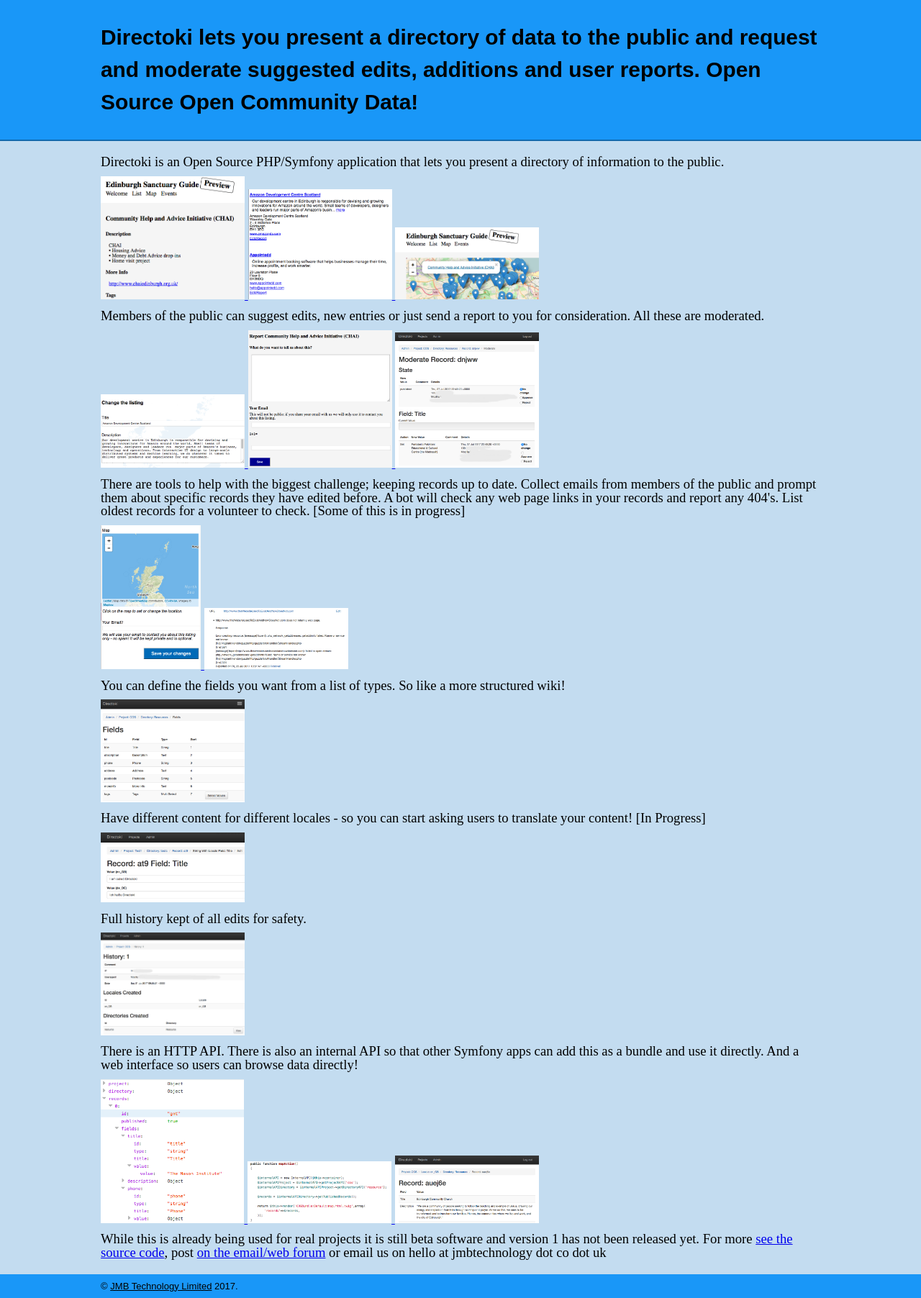
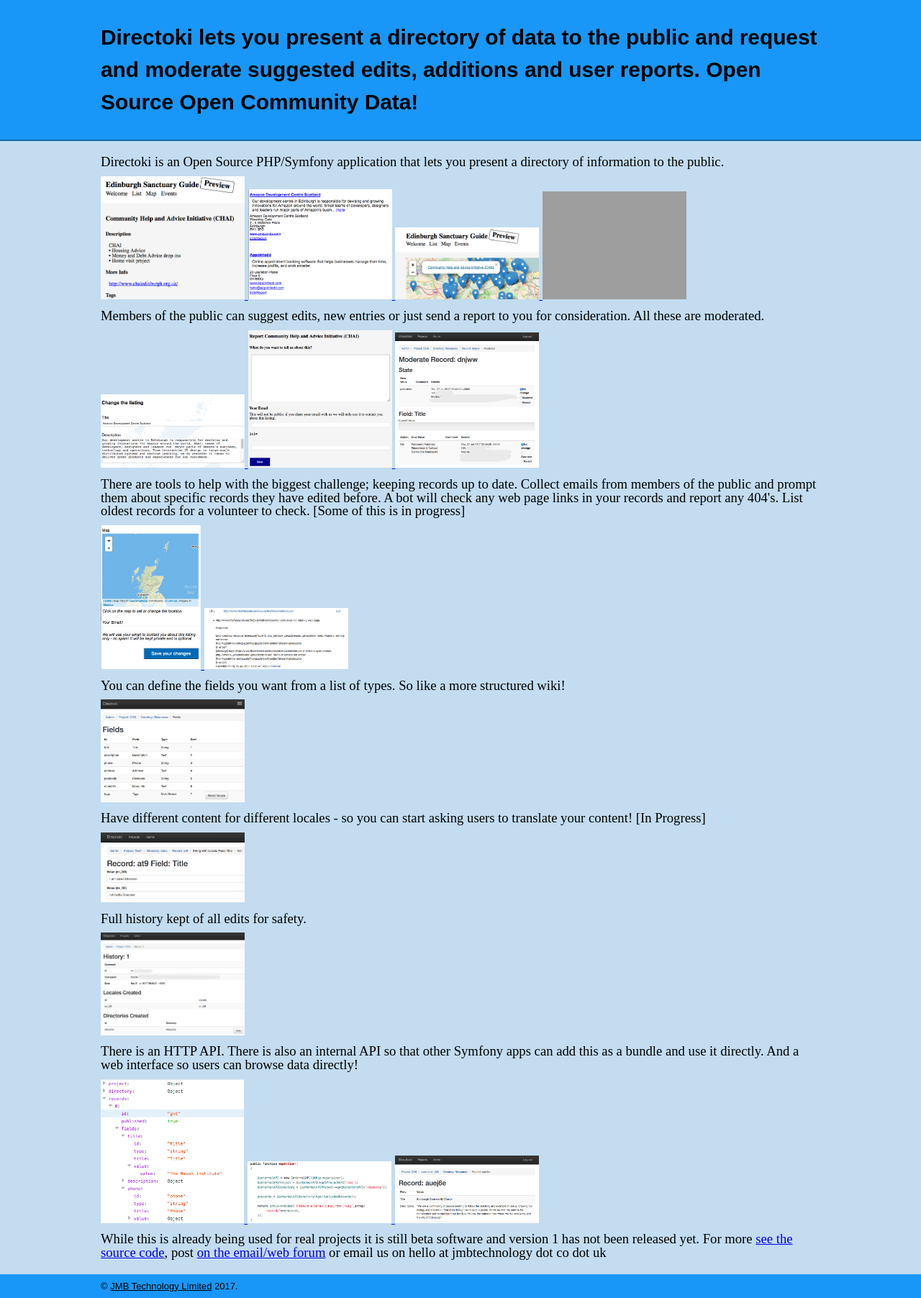
Before and after one commit to Directoki/directoki.github.io, a Jekyll site: the page built from index.html, in a window 1280 px wide. Shown: the whole page at 72% size. Built offline with Jekyll 4.4.1, drawn with Linux system fonts in a browser that asks for light colours.

Commit message:
Add Search pic

```diff
--- a/index.html
+++ b/index.html
@@ -13,6 +13,10 @@
 </a>
 <a href="{{ site.baseurl }}/static/screenshots/map1.png" class="screenshot">
   <img src="{{ site.baseurl }}/static/screenshots/map1.png">
+</a>
+</a>
+<a href="{{ site.baseurl }}/static/screenshots/search1.png" class="screenshot">
+  <img src="{{ site.baseurl }}/static/screenshots/search1.png">
 </a>
 
 <p>Members of the public can suggest edits, new entries or just send a report to you for consideration. All these are moderated.</p>
```
